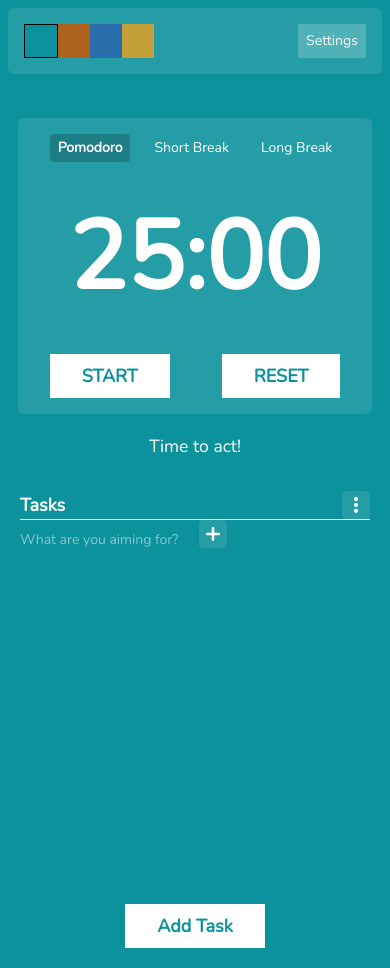
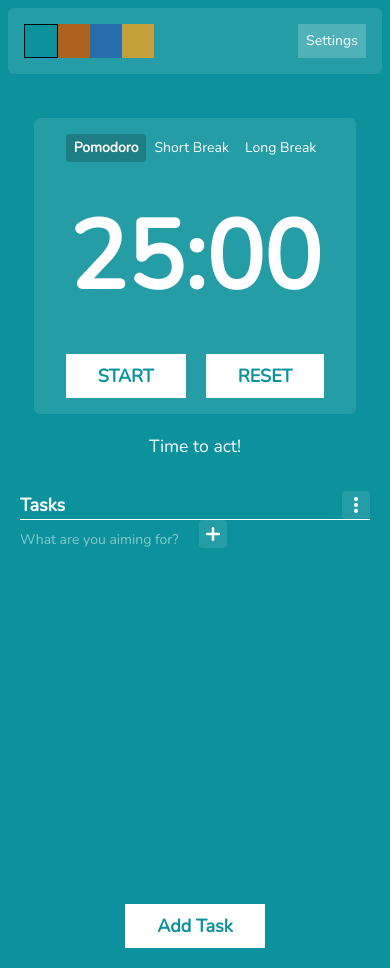
Before and after one commit to nvn0x33/PomoTimer, a React (Vite) app: page / in a window 390 px wide. Built offline with nearby package versions, Linux system fonts and the light colour scheme.

Commit message:
feat: adjust the responsiveness

```diff
--- a/src/components/IconButton.tsx
+++ b/src/components/IconButton.tsx
@@ -1,7 +1,7 @@
 export default function IconButton({ children, ...props }) {
     return (
         <button
-            className="px-1 py-1 rounded-sm bg-white/10 hover:bg-white/20 self-center"
+            className="p-1 rounded-sm bg-white/10 hover:bg-white/20 self-center focus:outline-none focus:ring-2 focus:ring-white/40 shadow-black"
             {...props}
         >
             {children}
--- a/src/components/TabBox.tsx
+++ b/src/components/TabBox.tsx
@@ -10,7 +10,7 @@ export default function TabBox({
     onSelect: (tab: Tab) => void;
 }) {
     return (
-        <div className="flex gap-4">
+        <div className="flex gap-4 max-sm:gap-0">
             {tabs.map((tab: Tab) => (
                 <button
                     key={tab.name}
```
